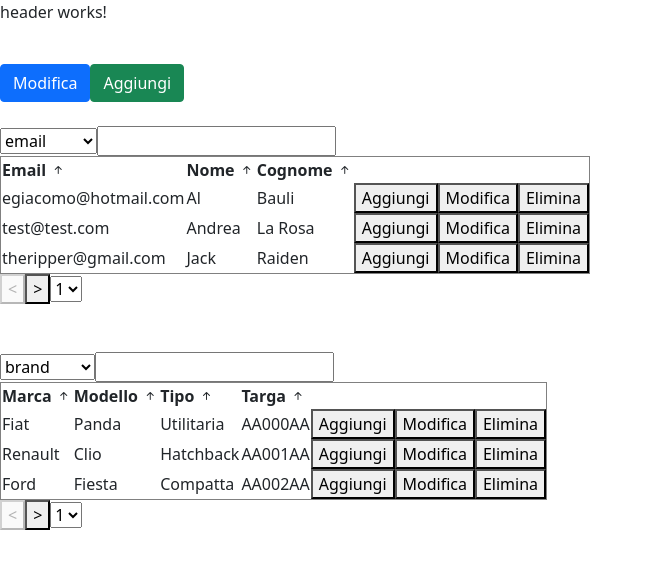
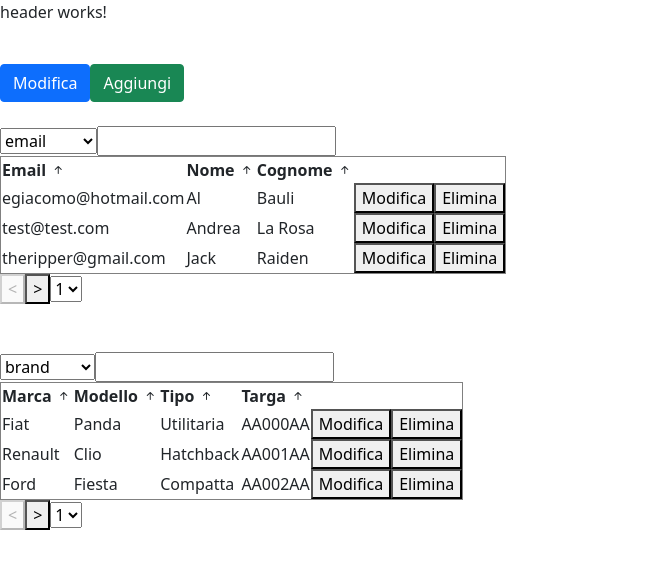
Before and after one commit to Andrea-LaRoss/RentalKarsAngular, an Angular app: page / in a window 1280 px wide. Shown: the top 568 px of the page, without its empty margins (0-653 px from the left). Built offline with nearby package versions, Linux system fonts and the light colour scheme.

Commit message:
Da sistemare

```diff
--- a/src/app/table-template/table-template.component.html
+++ b/src/app/table-template/table-template.component.html
@@ -13,7 +13,7 @@
   <tr *ngFor="let d of data">
     <td *ngFor="let h of tableConfig.headers">{{d[h.key]}}</td>
     <ng-container *ngFor="let action of tableConfig.actions">
-      <button (click)="provaEvento(d, action)">{{action}}</button>
+      <button *ngIf="action != tableConfig.actions[0]" (click)="provaEvento(d, action)">{{action}}</button>
     </ng-container>
   </tr>
 
--- a/src/app/table-template/table-template.component.ts
+++ b/src/app/table-template/table-template.component.ts
@@ -1,4 +1,4 @@
-import {Component, EventEmitter, Input, OnInit, Output} from '@angular/core';
+import { Component, EventEmitter, Input, OnInit, Output } from '@angular/core';
 import { TableConfig } from "../config/table-config";
 
 @Component({
@@ -6,6 +6,7 @@ import { TableConfig } from "../config/table-config";
   templateUrl: './table-template.component.html',
   styleUrls: ['./table-template.component.css']
 })
+
 export class TableTemplateComponent implements OnInit {
 
   @Input() tableConfig!: TableConfig;
@@ -121,7 +122,6 @@ export class TableTemplateComponent implements OnInit {
   }
 
   provaEvento(object: any, action: string) {
-
     this.outputEvento.emit([object, action]);
   }
 
```
